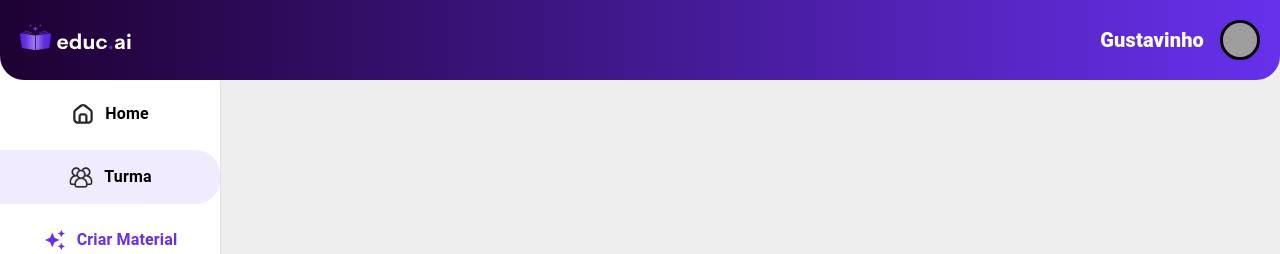
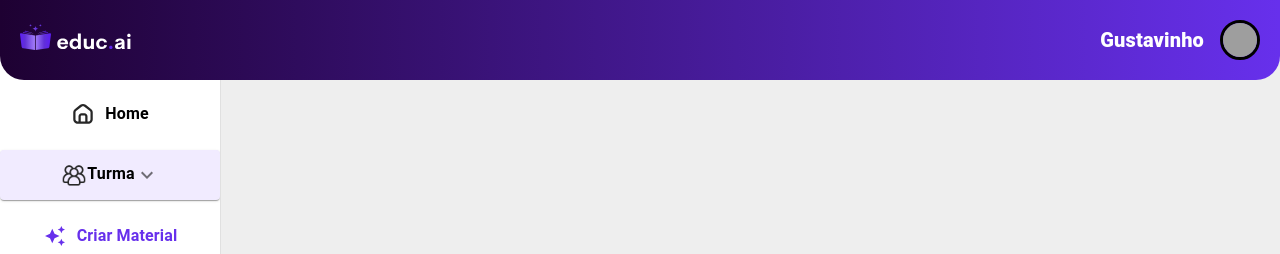
Before and after one commit to ribgu/educai-web-app, a React (Vite) app: page /teste in a window 1280 px wide. Shown: the top 254 px of the page. Built offline with nearby package versions, Linux system fonts and the light colour scheme; grey boxes are pictures that could not be loaded.

Commit message:
começa accordion

```diff
--- a/package.json
+++ b/package.json
@@ -14,6 +14,7 @@
     "@emotion/react": "^11.11.4",
     "@emotion/styled": "^11.11.5",
     "@ladle/react": "^4.0.2",
+    "@mui/icons-material": "^5.15.15",
     "@mui/material": "^5.15.14",
     "react": "^18.2.0",
     "react-dom": "^18.2.0",
--- a/src/components/Drawer/SideDrawer.tsx
+++ b/src/components/Drawer/SideDrawer.tsx
@@ -24,7 +24,7 @@ export default function SideDrawer() {
           }}
           >
             <DrawerItem name='Home' icon={home} path='/' variant='unselected'/>
-            <DrawerItem name='Turma' icon={turma} path='/turma' variant='selected'/>
+            <DrawerItem name='Turma' icon={turma} path='/turma' variant='turma-selected'/>
             <DrawerItem name='Criar Material' icon={edu} path='/educacao' variant='unselected' color='purple'/>
             <DrawerItem name='Fale com o edu' icon={edu} path='/avaliacao' variant='unselected' color='purple'/>
           </Stack>
--- a/src/components/Drawer/components/DrawerItem.tsx
+++ b/src/components/Drawer/components/DrawerItem.tsx
@@ -1,12 +1,15 @@
 import ListItem from '@mui/material/ListItem'
 import Stack from '@mui/material/Stack'
 import Typography from '@mui/material/Typography'
+import Accordion from '@mui/material/Accordion'
+import AccordionSummary from '@mui/material/AccordionSummary'
+import ExpandMoreIcon from '@mui/icons-material/ExpandMore'
 
 type ItemProps = {
   name: string
   icon: string
   path: string
-  variant: 'selected' | 'unselected'
+  variant: 'selected' | 'unselected' | 'turma-selected' | 'turma-unselected'
   color?: string
 }
 export default function DrawerItem(props: ItemProps) {
@@ -62,6 +65,36 @@ export default function DrawerItem(props: ItemProps) {
           </Stack>
         </ListItem>
       )}
+
+      {variant === 'turma-selected' && (
+        <Accordion sx={{
+          display: 'flex',
+          backgroundColor: '#F1EBFF',
+          justifyContent: 'center',
+          borderRadius: '0 24px 24px 0',
+          width: '220px'
+        }}>
+          <Stack sx={{
+            display: 'flex',
+            alignItems: 'center',
+            gap: '10px',
+            flexDirection: 'row'
+          }}  >
+            <AccordionSummary
+              expandIcon={<ExpandMoreIcon />}
+              aria-controls='panel1-content'
+              id='panel1-header'
+            >
+              <img src={icon} alt={name} />
+              <Typography variant='body1' sx={{
+                fontWeight: 'bold',
+                color: colorHex
+              }}>{name}</Typography>
+            </AccordionSummary>
+
+          </Stack>
+        </Accordion>
+      )}
     </>
   )
 }
```
Also changed, not shown: 1 other file (tests, documents, lock files or other folders).
